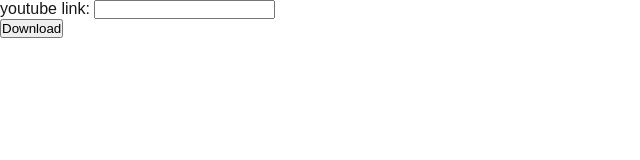
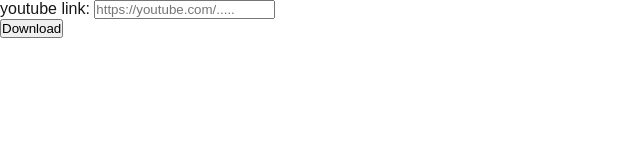
Before and after one commit to l-snq/porter, a Next.js app in the folder client/: page / in a window 1280 px wide. Shown: the top 160 px of the page, without its empty margins (0-640 px from the left). Built offline with nearby package versions, Linux system fonts and the light colour scheme.

Commit message:
added fs web, and created the link downloader.

```diff
--- a/client/package.json
+++ b/client/package.json
@@ -9,6 +9,7 @@
     "lint": "next lint"
   },
   "dependencies": {
+    "fs-web": "^1.0.1",
     "next": "15.3.0",
     "react": "^19.0.0",
     "react-dom": "^19.0.0",
@@ -16,7 +17,7 @@
   },
   "devDependencies": {
     "@eslint/eslintrc": "^3",
-    "@types/node": "^20",
+    "@types/node": "^20.17.30",
     "@types/react": "^19",
     "@types/react-dom": "^19",
     "eslint": "^9",
--- a/client/src/app/page.tsx
+++ b/client/src/app/page.tsx
@@ -1,7 +1,7 @@
 'use client';
 import ytdl from 'ytdl-core';
 import { useState } from 'react';
-
+import * as fs from 'fs-web';
 
 export default function Home() {
 	const [inputValue, setInputValue] = useState('');
@@ -13,9 +13,9 @@
 
 	}
 	const linkDownloader = (e) => {
-		/*ytdl(e)
-			.pipe(fs.createWriteStream('video.mp4')); */
-		 console.log(e);
+		const download = ytdl(e, { quality: 'audioonly'})
+				.pipe(fs.createWriteStream('video.mp4'));
+	  console.log(e);
 	}
 
   return (
@@ -27,6 +27,7 @@
 						type='text'
 						id='link'
 						value={inputValue}
+						placeholder='https://youtube.com/.....'
 						onChange={(e) => setInputValue(e.target.value)}
 					/>
 				</div>
```
Also changed, not shown: 1 other file (tests, documents, lock files or other folders).
